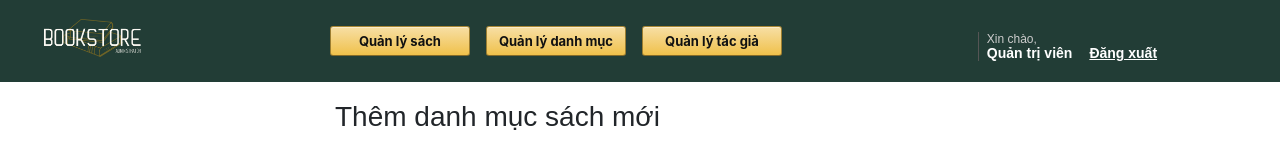
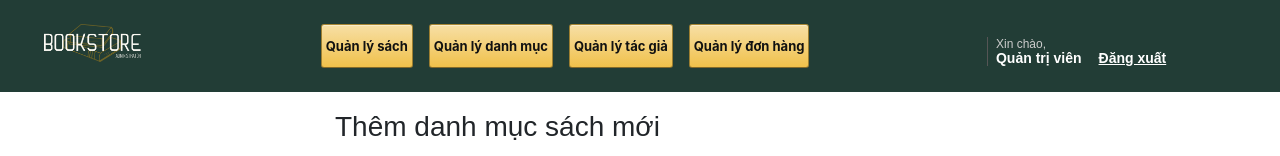
Before and after one commit to nartrung/BookStore_Website, a Nuxt app in the folder admin/: page /category in a window 1280 px wide. Shown: the top 156 px of the page. Built offline with nearby package versions, Linux system fonts and the light colour scheme; no server answers; a web font is replaced by a local one.

Commit message:
Edited currency display and format code

```diff
--- a/admin/components/Navbar.vue
+++ b/admin/components/Navbar.vue
@@ -13,19 +13,24 @@
       </button>
       <div class="collapse navbar-collapse justify-content-around .align-items-center" id="collapsibleNavbar">
         <div class="navbar-nav">
-          <div class="nav-item pl-3 my-2 flex-fill">
+          <div class="nav-item pl-1 pl-lg-3 my-2 flex-fill">
             <nuxt-link to="/"  >
-              <button class="a-button-buy-again " style="min-width: 140px; line-height: normal;"> Quản lý sách</button>
+              <button class="a-button-buy-again px-1"> Quản lý sách</button>
             </nuxt-link>
           </div>
-          <div class="nav-item pl-3 my-2 flex-fill">
+          <div class="nav-item pl-1 pl-lg-3 my-2 flex-fill">
             <nuxt-link to="/category">
-              <button class="a-button-buy-again " style="min-width: 140px; line-height: normal"> Quản lý danh mục</button>
+              <button class="a-button-buy-again px-1"> Quản lý danh mục</button>
             </nuxt-link>
           </div>
-          <div class="nav-item pl-3 my-2 flex-fill">
+          <div class="nav-item pl-1 pl-lg-3 my-2 flex-fill">
             <nuxt-link to="/author" >
-              <button class="a-button-buy-again " style="min-width: 140px; line-height: normal"> Quản lý tác giả</button>
+              <button class="a-button-buy-again px-1"> Quản lý tác giả</button>
+            </nuxt-link>
+          </div>
+          <div class="nav-item pl-1 pl-lg-3 my-2 flex-fill">
+            <nuxt-link to="/order" >
+              <button class="a-button-buy-again px-1"> Quản lý đơn hàng</button>
             </nuxt-link>
           </div>
         </div>
--- a/admin/pages/index.vue
+++ b/admin/pages/index.vue
@@ -119,7 +119,7 @@
                 </div>
                 <div class="a-row">
                   <span class="a-size-base a-color-price">
-                    <div class="p13n-sc-price">${{ product.price }}</div>
+                    <div class="p13n-sc-price">{{ product.price.toLocaleString() }} VND</div>
                   </span>
                 </div>
                 <div class="a-row">
--- a/admin/pages/products/_id.vue
+++ b/admin/pages/products/_id.vue
@@ -26,7 +26,7 @@
                                             <stong class="text-black-50 a-alert-content">Tựa:</stong> <span> {{ product.title }}</span>
                                         </div>
                                         <div class="a-spacing-top-large">
-                                            <stong class="text-black-50 a-alert-content">Giá:</stong> <span> {{ product.price }}$</span>
+                                            <stong class="text-black-50 a-alert-content">Giá:</stong> <span> {{ product.price.toLocaleString() }}VND</span>
                                         </div>
                                         <div class="a-spacing-top-large">
                                             <stong class="text-black-50 a-alert-content">Số lượng tồn:</stong> <span> {{ product.stockQuantity }}</span>
```
Also changed, not shown: 1 other file (tests, documents, lock files or other folders).
